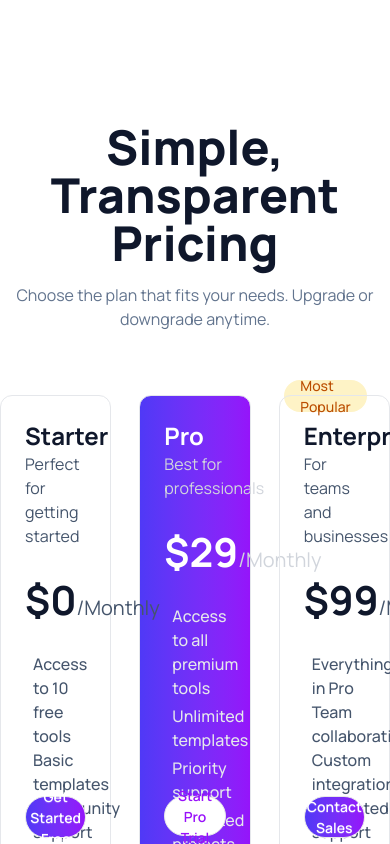
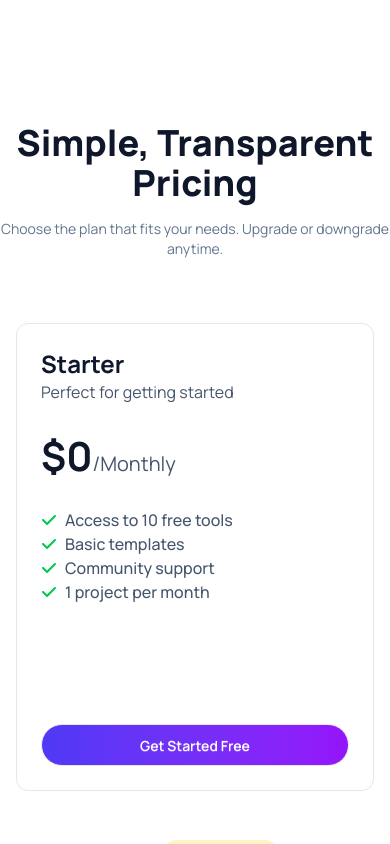
Before and after one commit to IamPial/digitools-pricing-app, a React (Vite) app: page / in a window 390 px wide. Shown: the part 8180-9024 px from the top of the page. Built offline with nearby package versions, Linux system fonts and the light colour scheme.

Commit message:
added responsiveness for all devices

```diff
--- a/src/components/Homepage/Pricing.jsx
+++ b/src/components/Homepage/Pricing.jsx
@@ -10,15 +10,15 @@ const Pricing = ({ pricingPromise }) => {
     <div>
       <div className="container mx-auto py-30">
         <div className="space-y-4 text-center">
-          <h2 className="text-5xl font-extrabold text-slate-900">
+          <h2 className="text-4xl lg:text-5xl font-extrabold text-slate-900">
             Simple, Transparent Pricing
           </h2>
-          <p className="text-[16px] text-slate-500">
+          <p className="text-sm md:text-[16px] text-slate-500">
             Choose the plan that fits your needs. Upgrade or downgrade anytime.
           </p>
         </div>
 
-        <div className="mt-16 grid grid-cols-3 gap-7">
+        <div className="mt-16 grid grid-cols-1 md:grid-cols-2 lg:grid-cols-3 gap-16 lg:gap-7 px-4 lg:px-0 ">
           {pricingData.map((pricingList) => {
             return (
               <PricingCard key={pricingList.id} pricingList={pricingList} />
```
